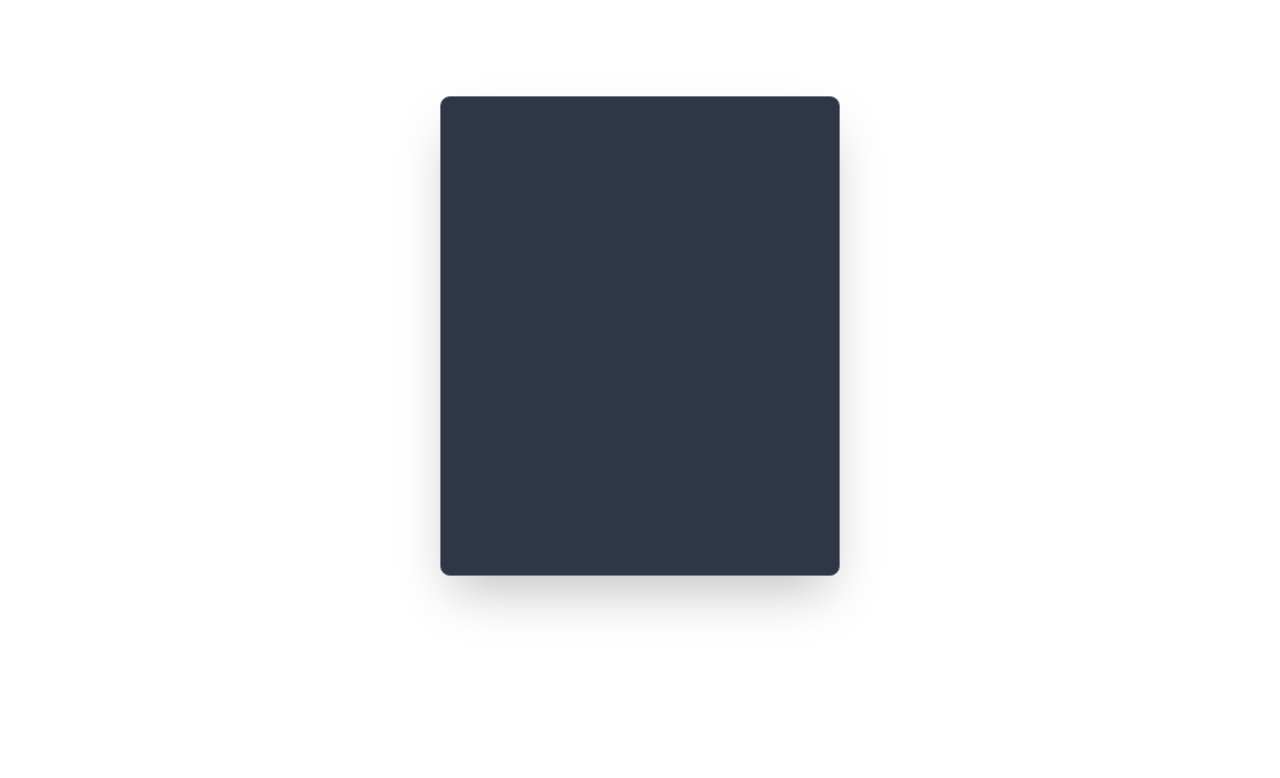
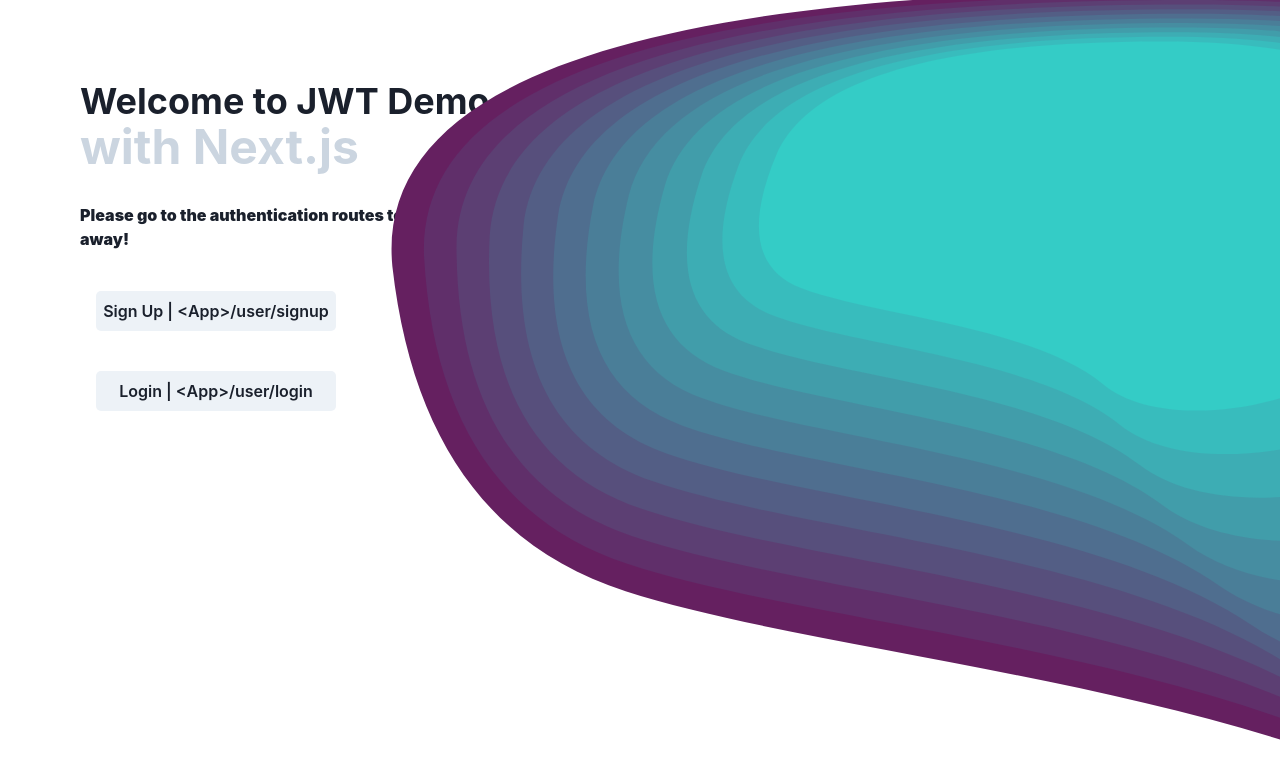
Before and after one commit to DarwisNarvaezDev/next-jwt-demo, a Next.js app: page / in a window 1280 px wide. Shown: the top 778 px of the page. Built offline with nearby package versions, Linux system fonts and the light colour scheme.

Commit message:
Added SVG and index page

```diff
--- a/src/components/RenderProperly.tsx
+++ b/src/components/RenderProperly.tsx
@@ -3,7 +3,7 @@
 
 export interface RenderProperlyProps {
     id: string,
-    component: ReactElement<any, any>
+    component: ReactElement<any, any> | undefined
 }
 
 export default function RenderProperly ({ id, component }: RenderProperlyProps){
--- a/src/pages/index.tsx
+++ b/src/pages/index.tsx
@@ -1,113 +1,69 @@
-import { Flex, FormControl, FormErrorMessage, FormLabel, Heading, Input, useToast } from '@chakra-ui/react'
-import { useRef, useState } from 'react'
-import RegisterForm from '@/components/RegisterForm'
-import validateMail from '@/util/validateMail'
-import validatePassword from '@/util/validatePassword'
-import RenderProperly from '@/components/RenderProperly'
-import userLocationValues from '@/util/userLocationValues'
+import { BreadcrumbSeparator, Button, Flex, Heading, Link, Text } from "@chakra-ui/react";
+import Image from "next/image";
+import svg from 'public/cool-background.svg'
+import NextLink from 'next/link'
 
 export default function Home() {
-
-  const [userLocation, setUserLocation] = useState<number>(userLocationValues.LOCATION_LOGIN);
-  const [isError, setIsError] = useState(false);
-  const [registerFormErrorMessage, setRegisterFormErrorMessage] = useState('');
-  const toast = useToast()
-  const usernameRef: any = useRef("");
-  const passwordRef: any = useRef("");
-
-  const validateForm = () => {
-
-    const email = usernameRef.current.value;
-    const password = passwordRef.current.value;
-
-    if (email === '' || password === '') {
-      toast({
-        isClosable: true,
-        title: 'Failed to sign up',
-        position: "top-right",
-        status: "error",
-      })
-      setIsError(true);
-      setRegisterFormErrorMessage("Please check the form inputs")
-      return false
-    }
-
-    if (!validateMail(email)) {
-      setIsError(true);
-      setRegisterFormErrorMessage("Please provide a valid email")
-      return false
-    }
-
-    if (!validatePassword(password)) {
-      setIsError(true);
-      setRegisterFormErrorMessage("The password must have more than 6 characters")
-      return false
-    }
-
-    setIsError(false)
-    return true;
-  }
-
-  const registerUser = async () => {
-    const data = await fetch('/api/user/register', {
-      method: "POST",
-      headers: {
-        'Accept': 'application/json',
-        'Content-Type': 'application/json'
-      },
-      body: JSON.stringify({
-        password: passwordRef.current.value,
-        email: usernameRef.current.value
-      })
-    });
-    const rawOutput = await data.json();
-    console.log(rawOutput);
-  }
 
   return (
     <>
       <Flex
         as={"main"}
-        width={"100%"}
-        height={"100vh"}
-        justifyContent={"center"}
-        mt={"6rem"}
+        id={"Greeter"}
+        w={"100%"}
+        h={"100vh"}
+      >
+        <Flex
+          width={"100%"}
+          height={"100%"}
+          position={"absolute"}
+          justifyContent={"flex-end"}
         >
+          <Image alt="greeter" src={svg} />
+        </Flex>
         <Flex
-          width={"50vh"}
-          height={"60vh"}
-          bg={"gray.700"}
-          borderRadius={"10px"}
-          justifyContent={"center"}
-          alignItems={"center"}
-          boxShadow={"2xl"}
-          border={"0.5px solid gray"}
-          flexDir={"column"}
-        >
-          <RenderProperly
-            id={"formContentWrapper"}
-            component={userLocation === userLocationValues.LOCATION_LOGIN ? (<></>) : (<>
-              <RegisterForm
-                isError={isError}
-                usernameRef={usernameRef}
-                passwordRef={passwordRef}
-                validateForm={validateForm}
-                registerUser={registerUser}
-                registerFormErrorMessage={registerFormErrorMessage}
-              />
-            </>)}
-          />
-        </Flex>
+            height={"100%"}
+            w={"50%"}
+            p={"5rem"}
+            // bg={"tomato"}
+            flexDir={"column"}
+          >
+            <Heading>Welcome to JWT Demo</Heading>
+            <Heading
+            color={"gray.300"}
+            size={"2xl"}
+            > with Next.js</Heading>
+            <Flex
+              mt={"2rem"}
+              gap={10}
+              flexDir={"column"}
+            >
+              <Text fontWeight={"black"}>Please go to the authentication routes to start demoing away!</Text>
+              <Button
+                ml={"1rem"}
+                as={NextLink}
+                href='/user/signup'
+                width={"50%"}
+                borderRadius={"5px"}
+                textAlign={"center"}
+                p={"1rem"}
+                >
+                Sign Up | {`<App>/user/signup`}
+              </Button>
+              <Button
+                ml={"1rem"}
+                as={NextLink}
+                href='/user/login'
+                width={"50%"}
+                borderRadius={"5px"}
+                textAlign={"center"}
+                p={"1rem"}
+                >
+                Login | {`<App>/user/login`}
+              </Button>
+            </Flex>
+          </Flex>
       </Flex>
     </>
   )
 }
-
-{/* <RegisterForm
-  isError={isError}
-  usernameRef={usernameRef}
-  passwordRef={passwordRef}
-  validateForm={validateForm}
-  registerUser={registerUser}
-  registerFormErrorMessage={registerFormErrorMessage}
-/> */}
--- a/src/util/userLocationValues.tsx
+++ b/src/util/userLocationValues.tsx
@@ -1,4 +1,4 @@
 export default {
-    LOCATION_SIGN_IN: 2,
-    LOCATION_LOGIN: 1,
+    LOCATION_SIGN_UP: 'signup',
+    LOCATION_LOGIN: 'login',
 }
```
Also changed, not shown: src/pages/user/[view].tsx (added, +125 -0 lines), public/cool-background.svg (added).
